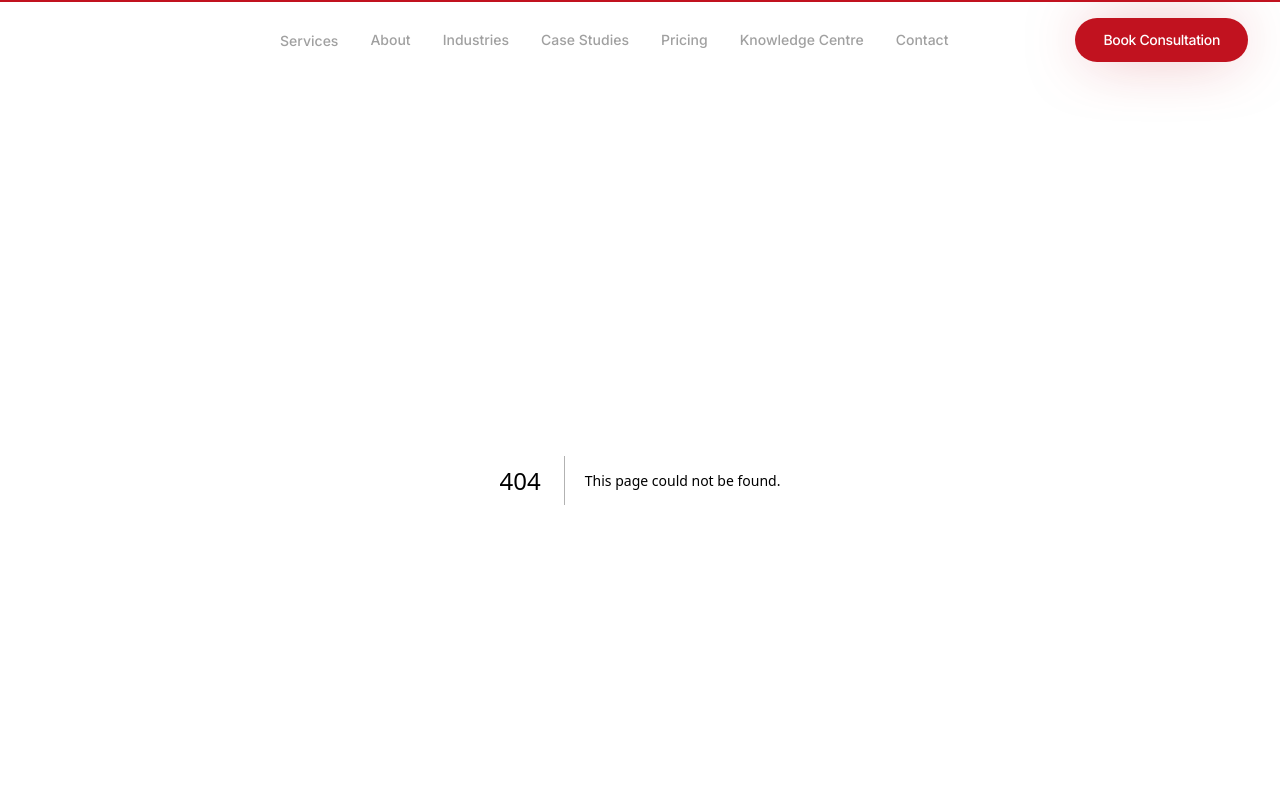
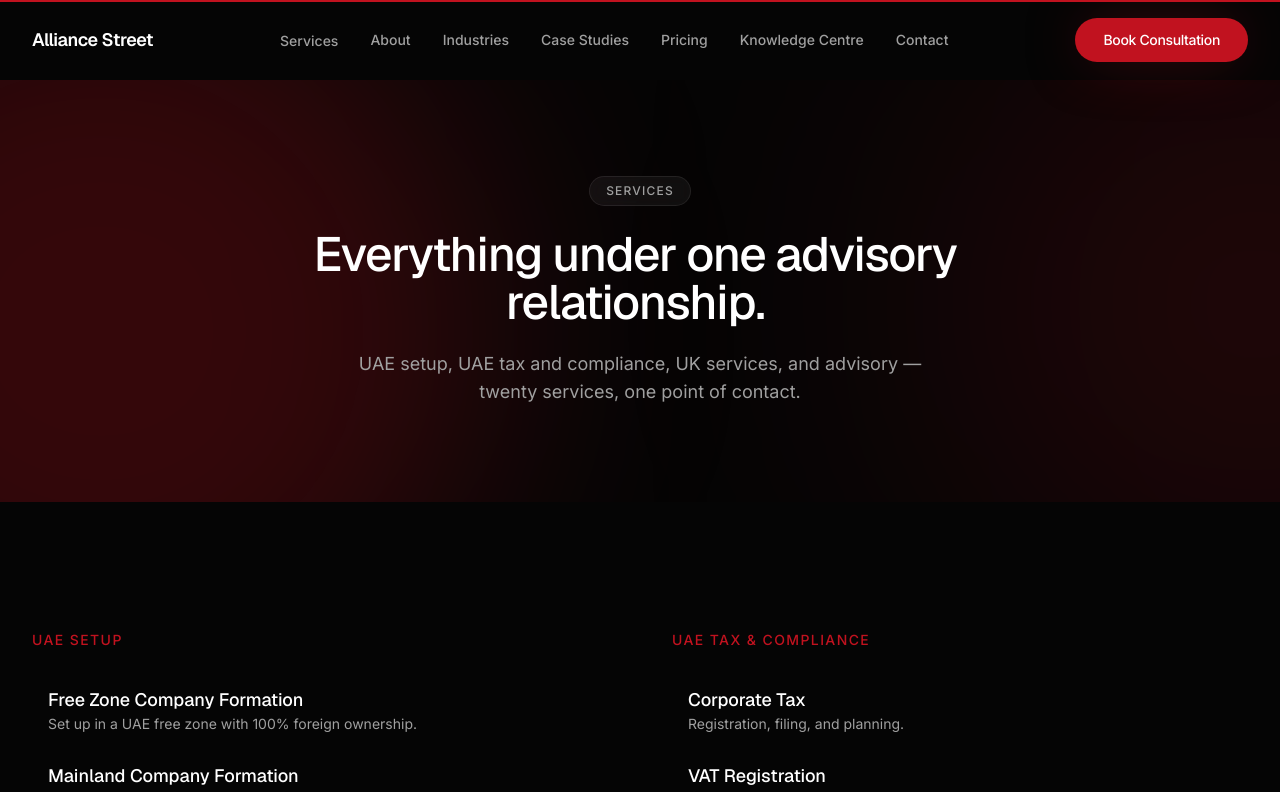
Before and after one commit to alliancestreetgoa-lang/alliance-street-consultancy-web, a Next.js app: page /services in a window 1280 px wide. Before the commit this address had no page. Shown: the top 792 px of the page. Built offline with nearby package versions, Linux system fonts and the light colour scheme.

Commit message:
Add services index page and shared PageHero component

```diff
--- /dev/null
+++ b/src/app/services/page.tsx
@@ -0,0 +1,18 @@
+// src/app/services/page.tsx
+import { PageHero } from "@/components/sections/page-hero";
+import { ServicesIndex } from "@/components/sections/services-index";
+import { BookConsultationCTA } from "@/components/sections/book-consultation-cta";
+
+export default function ServicesPage() {
+  return (
+    <>
+      <PageHero
+        badge="Services"
+        title="Everything under one advisory relationship."
+        subhead="UAE setup, UAE tax and compliance, UK services, and advisory — twenty services, one point of contact."
+      />
+      <ServicesIndex />
+      <BookConsultationCTA />
+    </>
+  );
+}
--- /dev/null
+++ b/src/components/sections/page-hero.tsx
@@ -0,0 +1,39 @@
+"use client";
+
+import { m } from "framer-motion";
+import { AuroraBackground } from "@/components/ui/aurora-background";
+import { Container } from "@/components/ui/container";
+import { Badge } from "@/components/ui/badge";
+
+type PageHeroProps = {
+  badge: string;
+  title: string;
+  subhead: string;
+};
+
+export function PageHero({ badge, title, subhead }: PageHeroProps) {
+  const words = title.split(" ");
+
+  return (
+    <section className="relative flex min-h-[40vh] items-center overflow-hidden py-20 sm:py-24">
+      <AuroraBackground />
+      <Container className="relative z-10 flex flex-col items-center gap-6 text-center">
+        <Badge>{badge}</Badge>
+        <h1 className="max-w-3xl text-4xl font-display font-medium tracking-tight text-foreground sm:text-5xl">
+          {words.map((word, index) => (
+            <m.span
+              key={`${word}-${index}`}
+              initial={{ opacity: 0, y: "0.6em", filter: "blur(10px)" }}
+              animate={{ opacity: 1, y: 0, filter: "blur(0px)" }}
+              transition={{ duration: 0.6, delay: index * 0.04, ease: [0.16, 1, 0.3, 1] }}
+              className="mr-[0.2em] inline-block"
+            >
+              {word}
+            </m.span>
+          ))}
+        </h1>
+        <p className="max-w-xl text-lg text-muted-foreground">{subhead}</p>
+      </Container>
+    </section>
+  );
+}
--- /dev/null
+++ b/src/components/sections/services-index.tsx
@@ -0,0 +1,44 @@
+import Link from "next/link";
+import { ArrowUpRight } from "lucide-react";
+import { Container } from "@/components/ui/container";
+import { SERVICES } from "@/lib/services-data";
+
+const GROUPS: { title: string; category: string }[] = [
+  { title: "UAE Setup", category: "uae" },
+  { title: "UAE Tax & Compliance", category: "uae" },
+  { title: "UK Services", category: "uk" },
+  { title: "Advisory", category: "advisory" },
+];
+
+export function ServicesIndex() {
+  return (
+    <section className="py-24 sm:py-32">
+      <Container className="grid gap-16 sm:grid-cols-2">
+        {GROUPS.map((group) => (
+          <div key={group.title} className="flex flex-col gap-6">
+            <span className="text-sm font-medium uppercase tracking-widest text-primary">{group.title}</span>
+            <ul className="flex flex-col gap-1">
+              {SERVICES.filter((service) => service.group === group.title).map((service) => (
+                <li key={service.slug}>
+                  <Link
+                    href={`/services/${service.category}/${service.slug}`}
+                    className="group flex items-center justify-between gap-3 rounded-xl px-4 py-3 transition-colors hover:bg-secondary/40"
+                  >
+                    <span>
+                      <span className="block font-display text-lg font-medium text-foreground">{service.title}</span>
+                      <span className="block text-sm text-muted-foreground">{service.tagline}</span>
+                    </span>
+                    <ArrowUpRight
+                      className="h-5 w-5 shrink-0 text-primary opacity-0 transition-opacity group-hover:opacity-100"
+                      aria-hidden
+                    />
+                  </Link>
+                </li>
+              ))}
+            </ul>
+          </div>
+        ))}
+      </Container>
+    </section>
+  );
+}
```
